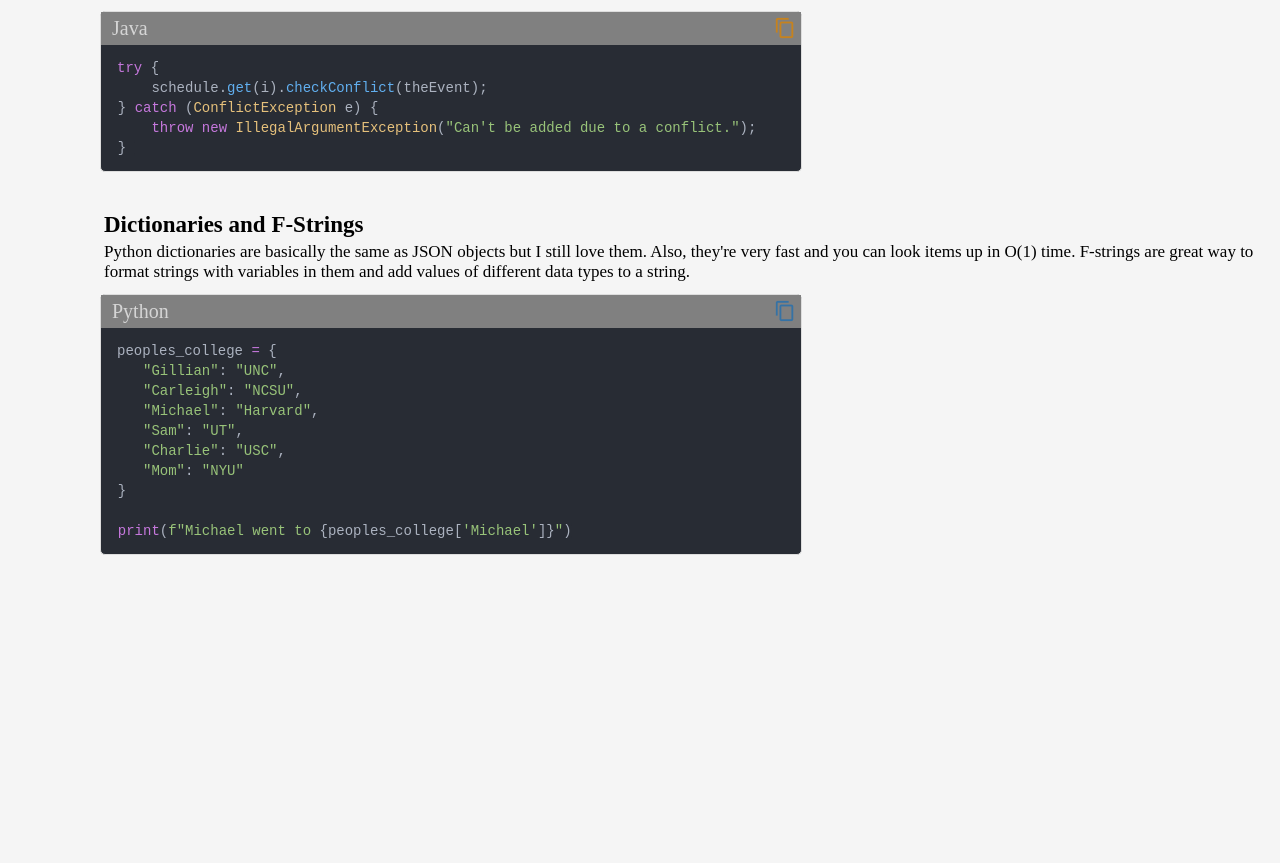
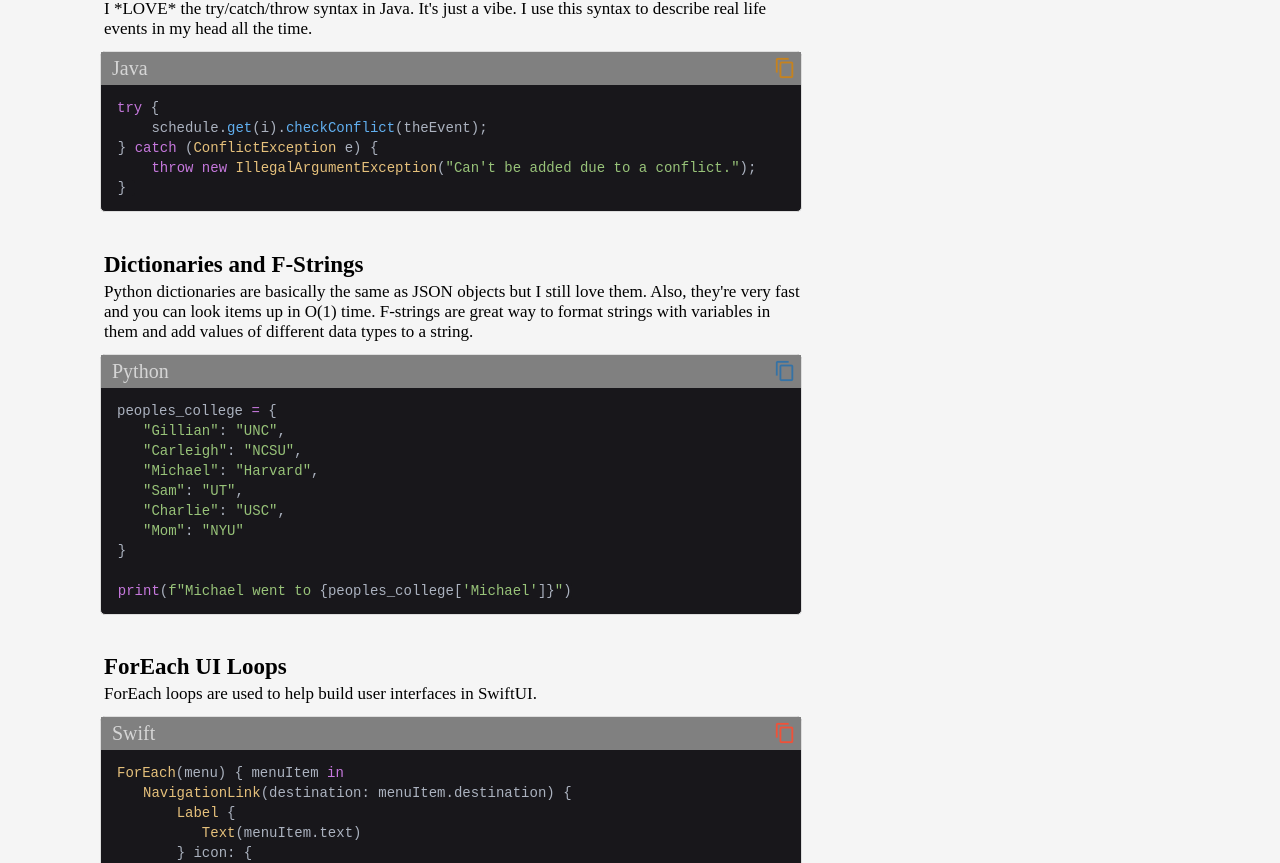
Before and after one commit to MichaelT-178/ForGuy, a Vue app: page /Other/CompSciStuff in a window 1280 px wide. Shown: the part 1677-2540 px from the top of the page. Before the commit the page ends 2252 px from the top, so only its background shows below. Built offline with nearby package versions, Linux system fonts and the light colour scheme.

Commit message:
Updated highlighting

```diff
--- a/src/components/Code/CodeBlock.vue
+++ b/src/components/Code/CodeBlock.vue
@@ -1,6 +1,6 @@
 <template>
   <div class="container">
-    <div :class="text-container">
+    <div class="text-container">
       <h2 v-if="codeInfo.Name" class="code-name">{{ codeInfo.Name }}</h2>
       <p v-if="codeInfo.Description" class="description" v-html="highlightLinkText(codeInfo.Description)"></p>
     </div>
@@ -98,6 +98,10 @@ const getLanguageColor = computed(() => {
 
 watchEffect(() => {
   document.documentElement.style.setProperty('--dynamic-width', props.codeInfo.Name === '' ? '640px' : '700px');
+  document.documentElement.style.setProperty('--background-color', props.codeInfo.Language.toLowerCase().trim() === 'swift' ? '#18171B' : '#282C34');
+
+  const newBackgroundColor = props.codeInfo.Language.toLowerCase().trim() === 'swift' ? '#18171B' : '#282C34';
+  document.documentElement.style.setProperty('--token-operator-background', newBackgroundColor);
 });
 
 </script>
@@ -130,7 +134,7 @@ watchEffect(() => {
   margin: 20px 0;
   border: 1px solid #ddd;
   border-radius: 5px;
-  background-color: #282C34;
+  background-color: var(--background-color);
   color: white;
   margin-top: -5px;
 }
@@ -171,7 +175,7 @@ watchEffect(() => {
 }
 
 code {
-  background-color: #282C34;
+  background-color: var(--background-color);
   border-radius: 3px;
   font-size: 14px;
   margin-left: 16px;
--- a/src/components/Code/custom.css
+++ b/src/components/Code/custom.css
@@ -48,6 +48,14 @@ code {
     color: #5C6370
 }
 
+:root {
+    --token-operator-background: #282C34;
+}
+
+.token.operator {
+	background: var(--token-operator-background);
+}
+
 /* JavaScript function */
 .token.function,
 .token.function-variable.function,
@@ -69,10 +77,6 @@ code {
     color: #98C379;
 }
 
-.token.operator {
-	background: #282C34;
-}
-
 .token.property,
 .token.self-red {
     color: #E06C75;
@@ -81,3 +85,40 @@ code {
 .token.json-colon {
     color: #ABB2BF;
 }
+
+
+.swift-class-name {
+    color: #DEC1FF;
+}
+
+.swift-purple {
+    color: #C08AFF;
+}
+
+.swift-keyword,
+.swift-nil.constant,
+.swift-pink {
+    color: #FC6BAA;
+}
+
+
+.swift-teal {
+    color: #42B8E0;
+}
+
+.swift-green {
+    color: #72BFAE;
+}
+
+.swift-white {
+    color: white;
+}
+
+.swift-operator,
+.swift-punctuation {
+    color: white;
+}
+
+.swift-string {
+    color: #FC7467;
+}
--- a/src/data/Other/CsStuffILike.json
+++ b/src/data/Other/CsStuffILike.json
@@ -55,6 +55,13 @@
             "Language": "Python",
             "FormatCode": "peoples_college = {\n     \"Gillian\": \"UNC\",\n     \"Carleigh\": \"NCSU\",\n     \"Michael\": \"Harvard\",\n     \"Sam\": \"UT\",\n     \"Charlie\": \"USC\",\n     \"Mom\": \"NYU\"\n  }\n\n  print(f\"Michael went to {peoples_college['Michael']}\")",
             "CopyCode": "peoples_college = {\n\t\"Gillian\": \"UNC\",\n\t\"Carleigh\": \"NCSU\",\n\t\"Michael\": \"Harvard\",\n\t\"Sam\": \"UT\",\n\t\"Charlie\": \"USC\",\n\t\"Mom\": \"NYU\"\n}\n\nprint(f\"Michael went to {peoples_college['Michael']}\")\n"
+        },
+        {
+            "Name": "ForEach UI Loops",
+            "Description": "ForEach loops are used to help build user interfaces in SwiftUI.",
+            "Language": "Swift",
+            "FormatCode": "ForEach(menu) { menuItem in\n     NavigationLink(destination: menuItem.destination) {\n         Label {\n\t    Text(menuItem.text)\n\t } icon: {\n\t    Image(systemName: menuItem.picture)\n\t         .foregroundColor(shakyPaleRed)\n\t    }\n         }\n     }\n  }",
+            "CopyCode": "ForEach(menu) { menuItem in\n\tNavigationLink(destination: menuItem.destination) {\n\t\tLabel {\n\t\t\tText(menuItem.text)\n\t\t} icon: {\n\t\t\tImage(systemName: menuItem.picture)\n\t\t\t\t.foregroundColor(shakyPaleRed)\n\t\t\t}\n\t\t}\n\t}\n}"
         }
     ]
 }
```
Also changed, not shown: src/Views/compsci/GitHub.vue (+14 -0 lines), 1 other file (tests, documents, lock files or other folders).
